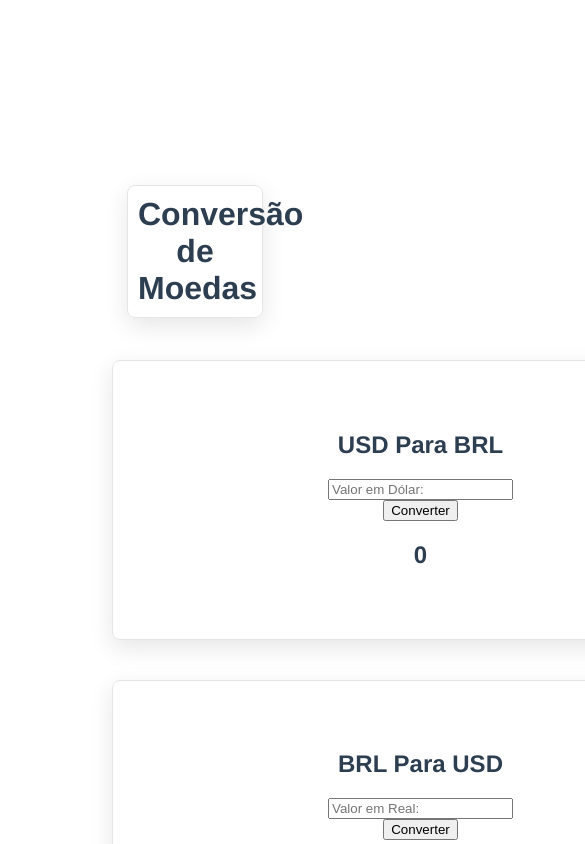
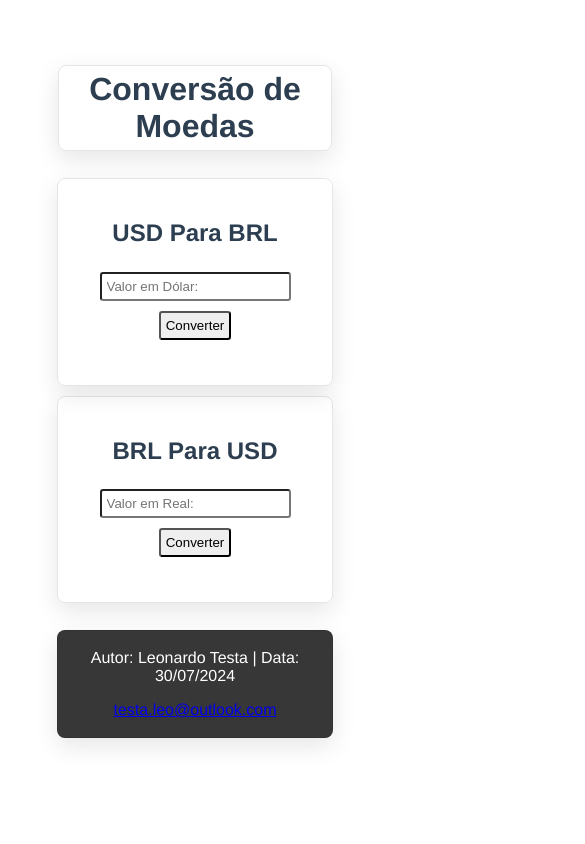
Before and after one commit to t3staa/CurrencyConverterVueJs, a Vue app: page / in a window 390 px wide. Shown: the top 844 px of the page, 585 px wide, since content can reach past the window. Built offline with nearby package versions, Linux system fonts and the light colour scheme.

Commit message:
Adicionando responsividade

```diff
--- a/src/App.vue
+++ b/src/App.vue
@@ -33,7 +33,7 @@ export default {
 }
 footer {
   padding: 5px;
-  background-color:#86929f;
+  background-color:#373737;
   color: white;
   box-shadow: 0 .5rem 1.5rem rgba(0,0,0,.1);
   border-radius: .5rem;
@@ -41,4 +41,34 @@ footer {
   margin-right: 75px;
   margin-left: 75px;
 }
+
+@media(max-width: 449px){
+  #app {
+    margin: 20px;
+    margin-top: 20px;
+    padding: 2px;
+    display: grid;
+  }
+
+  footer {
+    padding: 2px;
+    margin-right: 27px;
+    margin-left: 27px;
+  }
+}
+
+@media (min-width: 450px) and (max-width: 830px){
+  #app {
+    margin: auto;
+    margin-top: 20px;
+    padding: 2px;
+    display: grid;
+  }
+
+  footer {
+    padding: 2px;
+    margin-right: 9px;
+    margin-left: 9px;
+  }
+}
 </style>
--- a/src/components/Conversor.vue
+++ b/src/components/Conversor.vue
@@ -1,15 +1,15 @@
 <template>
     <div class="conversor">
         <h2>{{moedaA}} Para {{moedaB}}</h2>
-        <input type="text" v-model="moedaA_value" placeholder="Valor em Dólar:">
-        <input type="button" value="Converter" v-on:click="converterUSD_BRL">
+        <input class="input" type="text" v-model="moedaA_value" placeholder="Valor em Dólar:">
+        <input class="btn" type="button" value="Converter" v-on:click="converterUSD_BRL">
         <h2>{{resultUSD_BRL}}</h2>
     </div>
 
     <div class="conversor">
         <h2>{{moedaB}} Para {{moedaA}}</h2>
-        <input type="text" v-model="moedaB_value" placeholder="Valor em Real:">
-        <input type="button" value="Converter" v-on:click="converterBRL_USD">
+        <input class="input" type="text" v-model="moedaB_value" placeholder="Valor em Real:">
+        <input class="btn" type="button" value="Converter" v-on:click="converterBRL_USD">
         <h2>{{resultBRL_USD}}</h2>
     </div>
 </template>
@@ -22,8 +22,8 @@ export default {
         return{
             moedaA_value: "",
             moedaB_value: "",
-            resultUSD_BRL: 0,
-            resultBRL_USD: 0
+            resultUSD_BRL: "",
+            resultBRL_USD: ""
         }
     },
 
@@ -42,7 +42,6 @@ export default {
 </script>
 
 <style>
-
 .conversor{
     margin: 20px;
     padding: 50px;
@@ -65,4 +64,54 @@ export default {
     border-radius: .5rem;
     border: .1rem solid rgba(0,0,0,.1);
 }
+
+.input{
+    margin: 5px;
+    padding: 5px;
+    border-radius: .2rem;
+}
+
+.btn{
+    margin: 5px;
+    padding: 5px;
+    border-radius: .2rem;
+}
+
+.btn:hover{
+    background-color: rgb(176, 176, 176);
+}
+
+@media(max-width: 449px){
+    .conversor{
+        margin: 5px;
+        padding: 20px;
+        padding-left: 25px;
+        padding-right: 25px;
+        max-width: auto;
+    }
+
+    .titulo{
+        padding: 5px;
+        margin-right: 6px;
+        margin-left: 6px;
+        max-width: auto;
+    }
+}
+
+@media (min-width: 450px) and (max-width: 830px){
+    .conversor{
+        margin: 10px;
+        padding: 20px;
+        padding-left: 50px;
+        padding-right: 50px;
+        max-width: auto;
+    }
+
+    .titulo{
+        padding: 5px;
+        margin-right: 50px;
+        margin-left: 50px;
+        max-width: auto;
+    }
+}
 </style>
```
